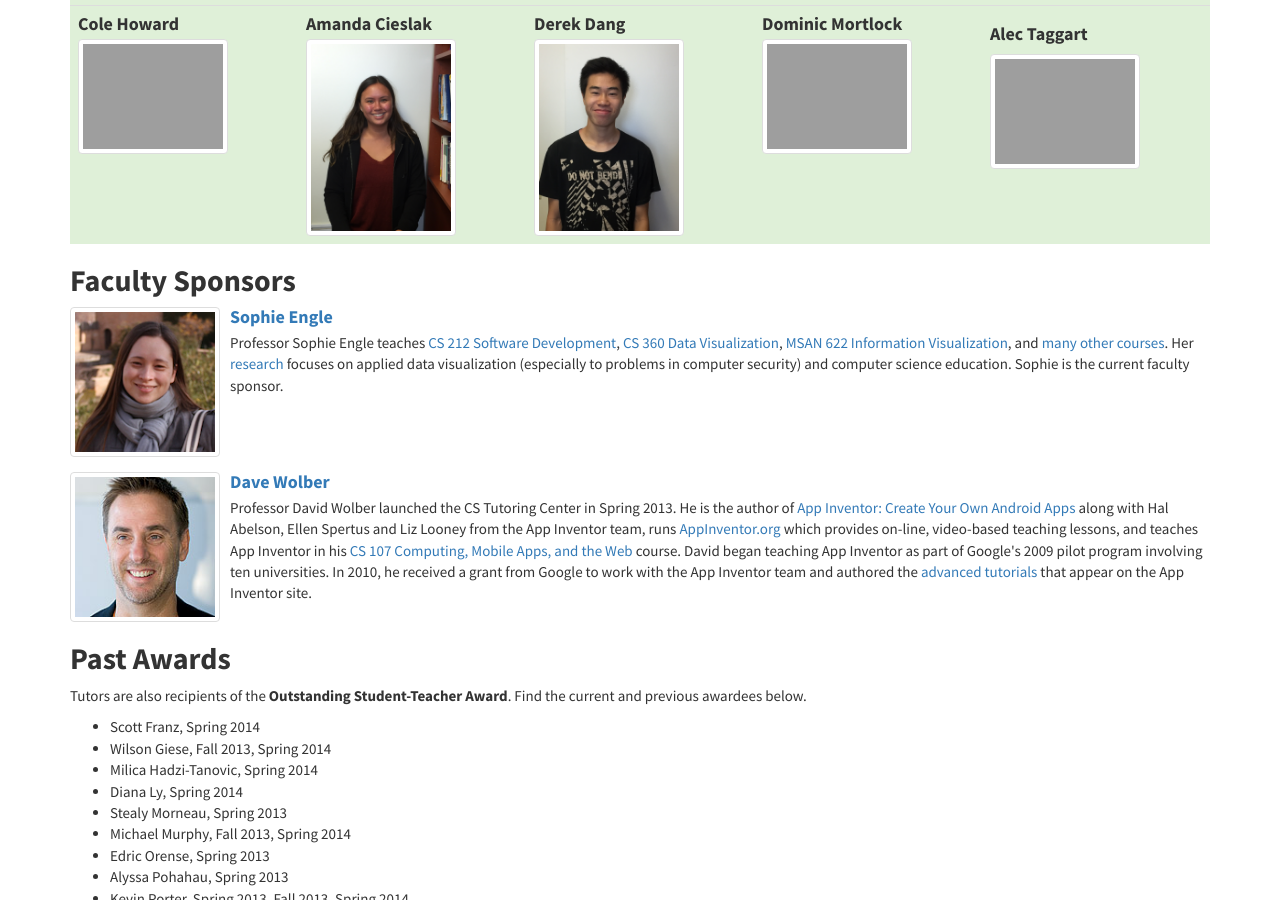
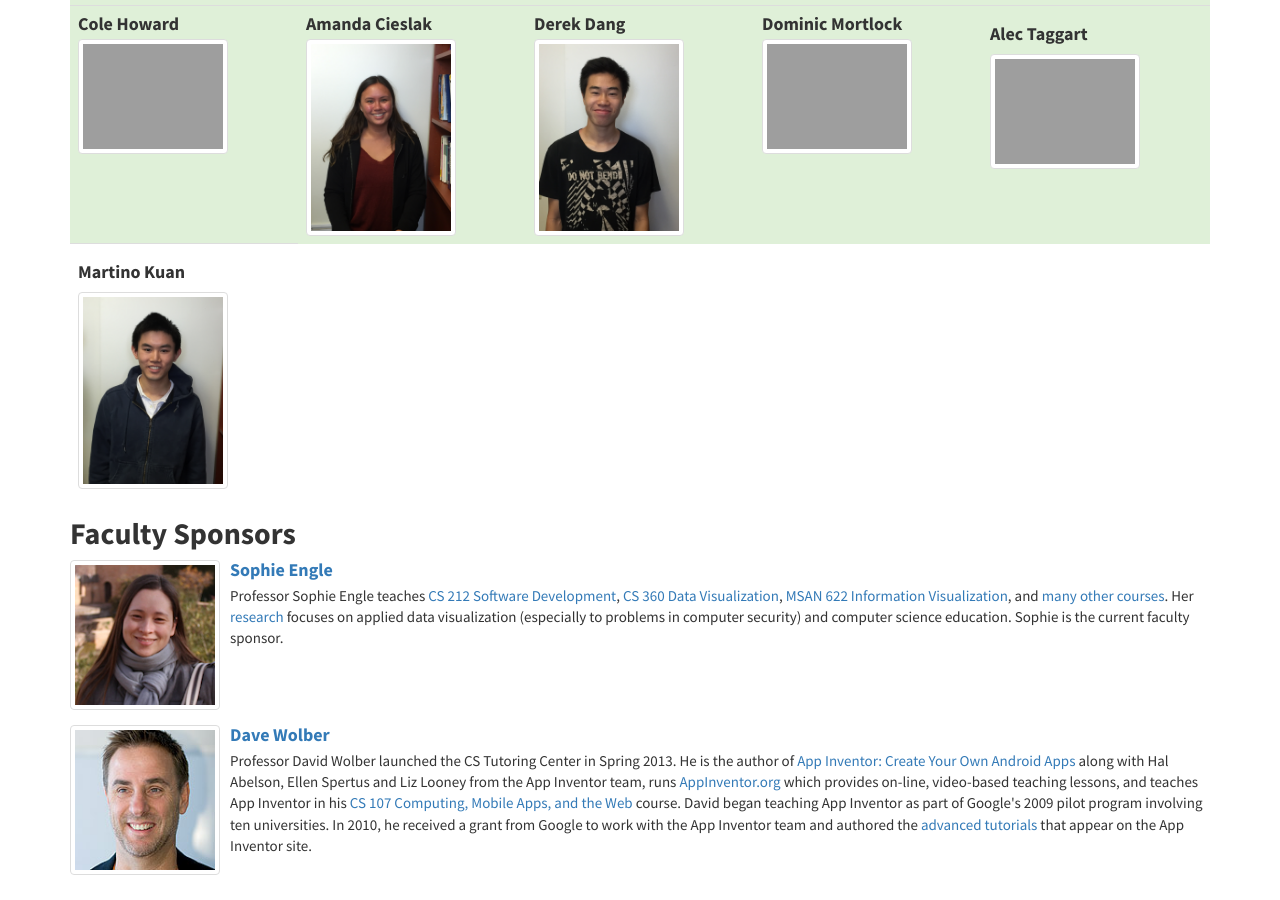
Before and after one commit to CSTutors/CSTutors.github.io, a Jekyll site: the page built from tutors/index.html, in a window 1280 px wide and 900 px high, scrolled down 525 px. Built offline with Jekyll 4.4.1, drawn with Linux system fonts in a browser that asks for light colours; nearby versions of some CDN libraries.

```diff
--- a/tutors/index.html
+++ b/tutors/index.html
@@ -67,7 +67,15 @@
             <td>
                 <h4 class="media-headin">Alec Taggart</h4>
                 <a class="pull-left" href="#">
-                    <img class="media-object img-thumbnail" width="150" src="{{ site.url }}/img/Alec_Taggart.JPG"
+                    <img class="media-object img-thumbnail" width="150" src="{{ site.url }}/img/Alec_Taggart.JPG">
+                </a>
+            </td>
+        </tr>
+        <tr>
+            <td>
+                <h4 class="media-heain">Martino Kuan</h4>
+                <a class="pull-left" href="#">
+                    <img class="media-object img-thumbnail" width="150" src="{{ site.url }}/img/Martino_Kuan.JPG">
                 </a>
             </td>
         </tr>
```
